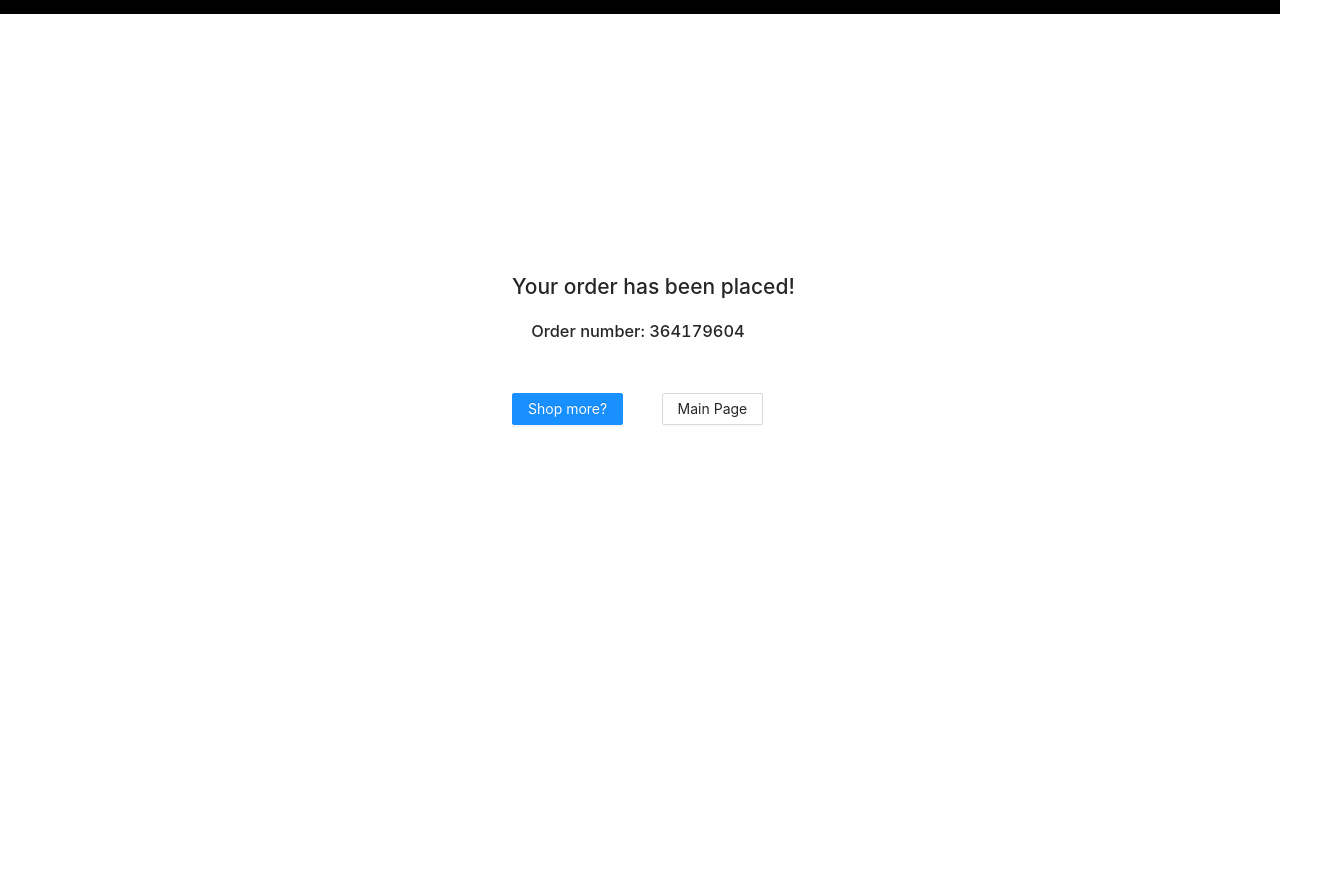
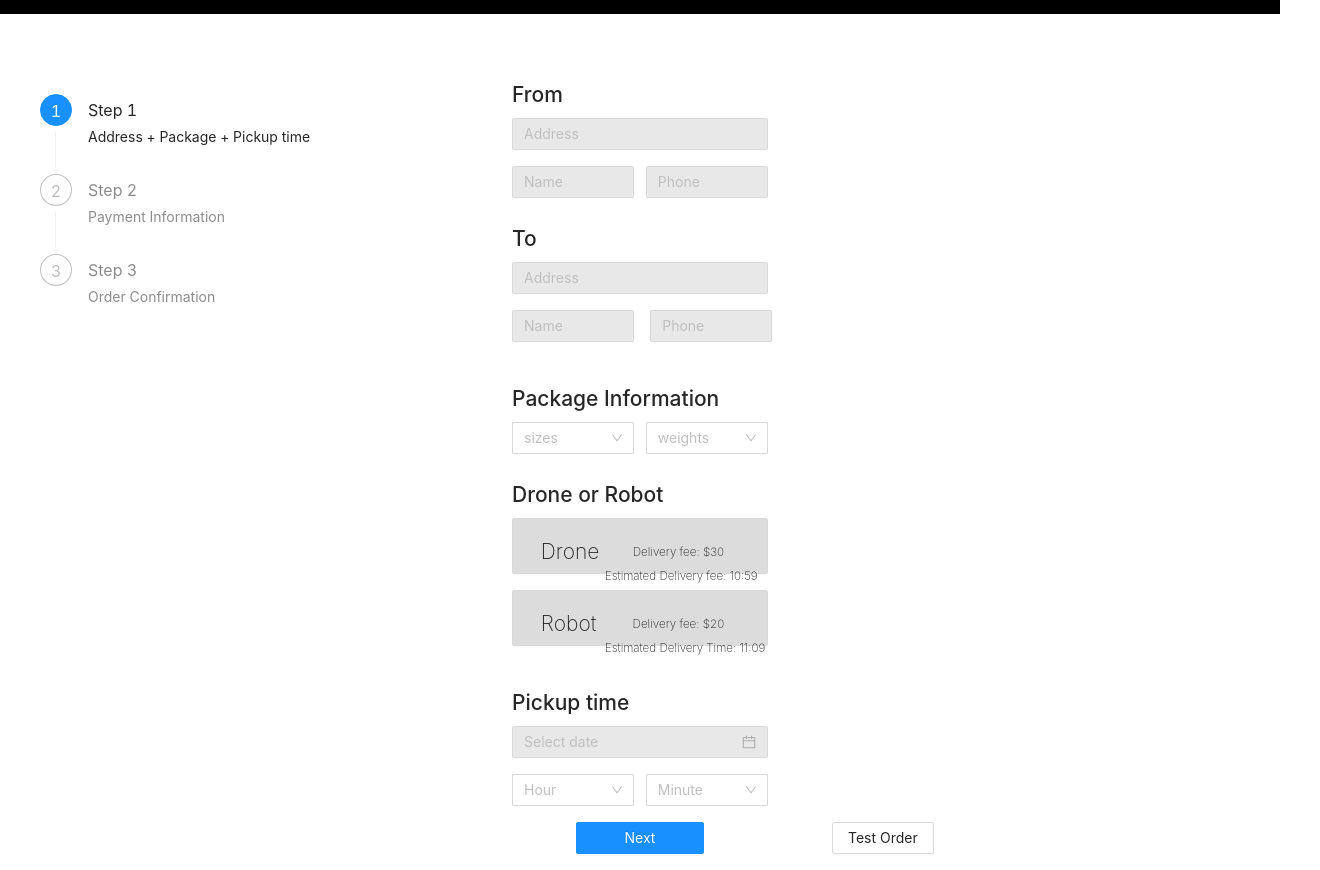
Before and after one commit to Stephen-X123/deliveryProject, a React (Create React App) app in the folder DeliveryProject-Frontend/frontend-react-app/: page /order in a window 1280 px wide. Shown: the part 50-920 px from the top of the page, 1320 px wide, since content can reach past the window. Before the commit the page ends 800 px from the top, so only its background shows below. Built offline with nearby package versions, Linux system fonts and the light colour scheme.

Commit message:
Finished testing button for order

```diff
--- a/DeliveryProject-Frontend/frontend-react-app/src/components/Forms/Confirmation.js
+++ b/DeliveryProject-Frontend/frontend-react-app/src/components/Forms/Confirmation.js
@@ -13,11 +13,11 @@ export default class Confirmation extends React.Component {
   }
 
   render() {
-    console.log(this.props.fromTo)
+    console.log('props', this.props)
     const {
-      hour, minute, sendingName, sendingAddress, sendingPhone, receivingName, receivingAddress, receivingPhone,
+      month, dayOfMonth, hour, minute, fromAddress, toAddress, receivingPhone,
       date
-    } = this.props.fromTo
+    } = this.props.order
     const {
       droneOrRobot
     } = this.props
@@ -35,11 +35,7 @@ export default class Confirmation extends React.Component {
           </Col>
           <Col>
             <h4 style={{ fontWeight: '200' }}>
-              {sendingName}
-              <br />
-              {sendingPhone}
-              <br />
-              {sendingAddress}
+              {fromAddress}
             </h4>
           </Col>
         </Row>
@@ -51,11 +47,7 @@ export default class Confirmation extends React.Component {
           </Col>
           <Col>
             <h4 style={{ fontWeight: '200' }}>
-              {receivingName}
-              <br />
-              {receivingPhone}
-              <br />
-              {receivingAddress}
+              {toAddress}
             </h4>
           </Col>
         </Row>
@@ -80,7 +72,7 @@ export default class Confirmation extends React.Component {
             </h2>
           </Col>
           <Col style={{ position: 'relative', top: '0.5vh' }}>
-            {date.month()}/{date.day()} {hour}:{minute}
+            {month}/{dayOfMonth} {hour}:{minute}
           </Col>
         </Row>
         <Row justify="space-between">
--- a/DeliveryProject-Frontend/frontend-react-app/src/components/Forms/FromTo.js
+++ b/DeliveryProject-Frontend/frontend-react-app/src/components/Forms/FromTo.js
@@ -107,9 +107,42 @@ export default class FromTo extends React.Component {
     },
   ]
 
-  onFinish = (props) => {
+  onFinish = (form) => {
+    form.month = form.date.month();
+    form.dayOfMonth = form.date.date();
+    form.hour = form.hour[0];
+    form.minute = form.minute[0];
+    form.day = '2021-' + form.month + '-' + form.dayOfMonth + 'T' + form.hour + ':' + form.minute + ':00';
     this.props.setState({
-      'fromTo': props
+      Order: form
+    });
+    this.props.incrementPage(1);
+  }
+
+  testOrder = () => {
+    this.props.setState({
+      Order: {
+        date: '2021-09-10T12:27:49',
+        weight: '10-30kg',
+        size: '50cm x 50cm x 50cm - 1m x 1m x 1m',
+        fromAddress: '800 N Alameda St, Los Angeles, CA 90012',
+        toAddress: '453 S Spring St, Los Angeles, CA 90013',
+        totalCost: '30.00',
+        orderStatus: 'Ordered',
+        hour: '12',
+        minute: '27',
+        day: '10',
+        month: '9'
+      },
+      CreditCard: {
+        address: "SF 123",
+        cardNumber: "10101010",
+        expirationDate: "01/25",
+        firstName: "Ni",
+        lastName: "Hao",
+        zipCode: "11111",
+        cvv: "111"
+      },
     });
     this.props.incrementPage(1);
   }
@@ -252,6 +285,7 @@ export default class FromTo extends React.Component {
         </Row>
         <Form.Item style={{ left: '5vw', position: 'relative' }}>
           <Button type="primary" htmlType="submit" style={{ width: '10vw ' }}>Next</Button>
+          <Button type="button" style={{ marginLeft: '10vw' }} onClick={this.testOrder}>Test Order</Button>
         </Form.Item>
       </this.Form >
     );
--- a/DeliveryProject-Frontend/frontend-react-app/src/components/Order.js
+++ b/DeliveryProject-Frontend/frontend-react-app/src/components/Order.js
@@ -17,9 +17,9 @@ export default class Order extends React.Component {
         <FromTo incrementPage={this.incrementPage} setState={this.updateState} />,
         <PaymentInfo incrementPage={this.incrementPage} setState={this.updateState} />,
         <Confirmation setState={this.updateState} completeForm={this.completeForm}
-          fromTo={this.state.fromTo} droneOrRobot={this.state.droneOrRobot} />
+          order={this.state.Order} droneOrRobot={this.state.droneOrRobot} />
       ],
-      formComplete: true,
+      formComplete: false,
     }
   }
 
@@ -35,16 +35,10 @@ export default class Order extends React.Component {
   }
 
   updateState = (newState) => {
-    this.setState(
-      {
-        ...newState,
-        forms: [
-          <FromTo incrementPage={this.incrementPage} setState={this.updateState} />,
-          <PaymentInfo incrementPage={this.incrementPage} setState={this.updateState} />,
-          <Confirmation setState={this.updateState} completeForm={this.completeForm} fromTo={this.state.fromTo} />
-        ]
-      }
-    )
+    console.log('updatestate', newState);
+    console.log('old state', this.state);
+    this.setState(newState);
+    console.log('after set state', this.state)
   }
 
   fromToForm2 =
@@ -64,20 +58,34 @@ export default class Order extends React.Component {
   onChange = (newCurrent) => {
     this.setState({
       current: newCurrent,
-    })
+    });
+    if (newCurrent >= 2) {
+      this.setState({
+        forms: [
+          <FromTo incrementPage={this.incrementPage} setState={this.updateState} />,
+          <PaymentInfo incrementPage={this.incrementPage} setState={this.updateState} />,
+          <Confirmation setState={this.updateState} completeForm={this.completeForm} order={this.state.Order} />
+        ]
+      });
+      console.log('>=2')
+    }
   }
 
   incrementPage = (increment) => {
     this.setState({
       current: this.state.current + increment,
-    })
-  }
-
-  onFinish = () => {
-
+    });
+    this.setState({
+      forms: [
+        <FromTo incrementPage={this.incrementPage} setState={this.updateState} />,
+        <PaymentInfo incrementPage={this.incrementPage} setState={this.updateState} />,
+        <Confirmation setState={this.updateState} completeForm={this.completeForm} order={this.state.Order} />
+      ]
+    });
   }
 
   render() {
+
     const { forms, current, formComplete } = this.state;
     return (
       !formComplete ?
```
